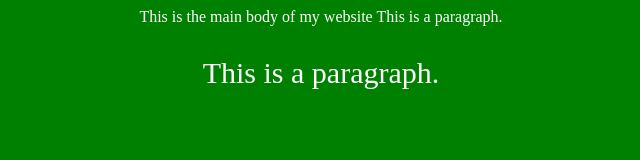
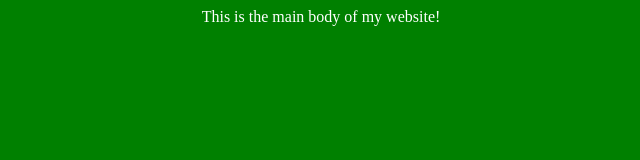
Before and after one commit to EricoHello/test, a plain HTML site: page index.html in a window 1280 px wide. Shown: the whole page, without its empty margins (319-959 px from the left). Drawn offline with Linux system fonts and the light colour scheme.

Commit message:
Update index.html

```diff
--- a/index.html
+++ b/index.html
@@ -1,11 +1,13 @@
 <html>
+  <head>
   <title>
     First website
   </title>
+      <meta name="viewport" content="width=device-width, initial-scale=1">
+  </head>
   <body>
-    This is the main body of my website This is a paragraph.
+    This is the main body of my website!
   </body>
-  <p style="font-size:30px">This is a paragraph.</p>
   <style>
     body{
       background-color:green;
@@ -13,5 +15,4 @@
       text-align: center;
     }
   </style>
-
 </html>
```
